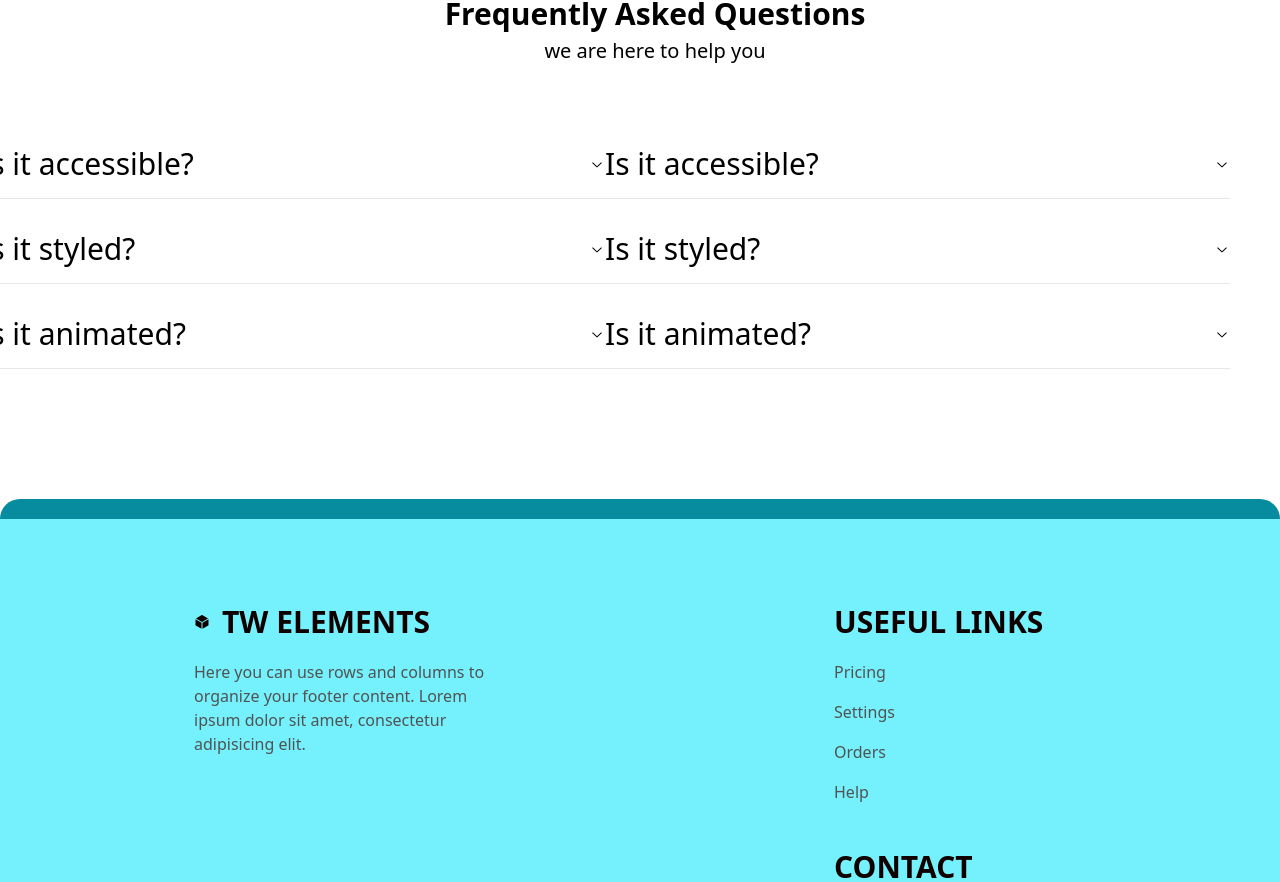
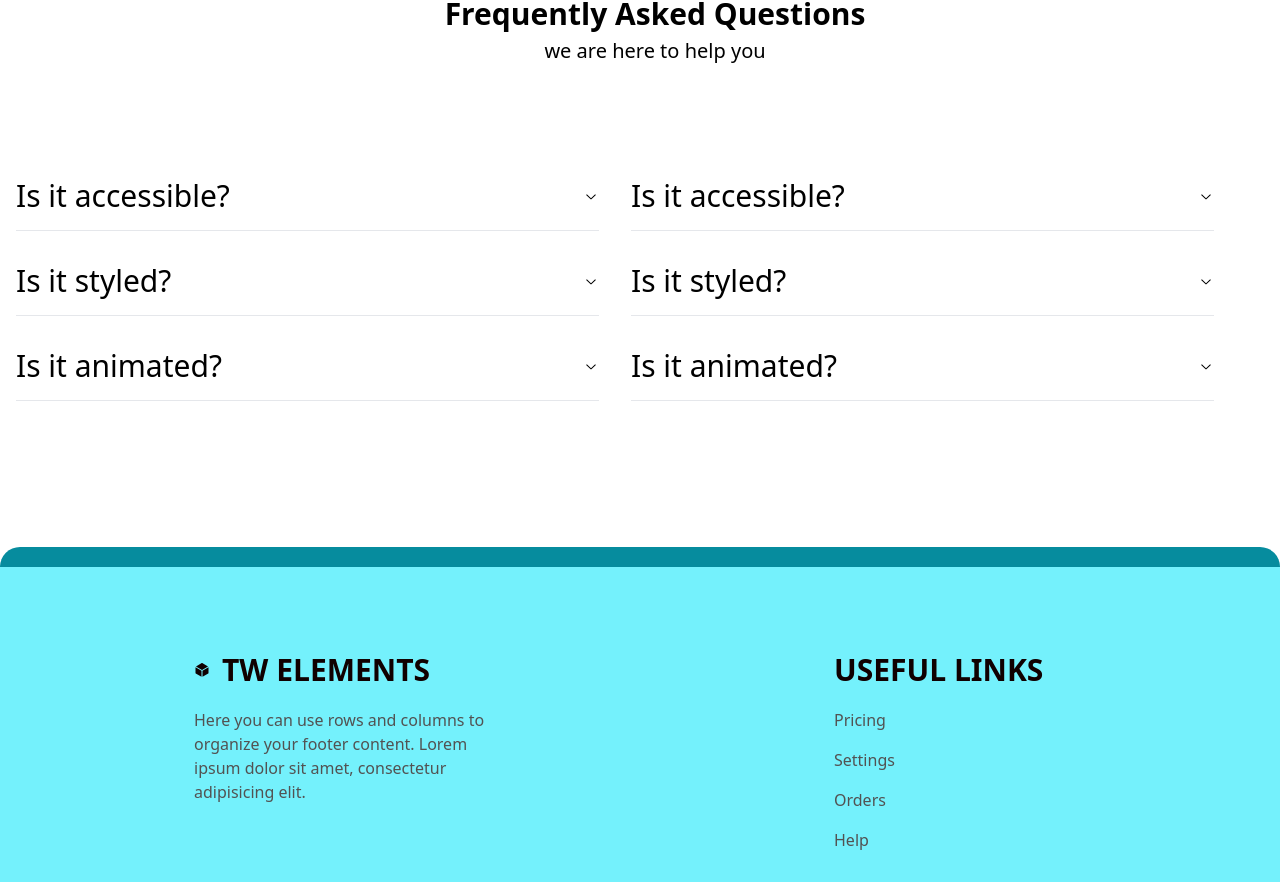
Before and after one commit to nagasritha/ExamSafari, a React (Vite) app: page / in a window 1280 px wide. Shown: the part 3192-4074 px from the top of the page. Built offline with nearby package versions, Linux system fonts and the light colour scheme; a web font is replaced by a local one.

Commit message:
rearranged

```diff
--- a/src/components/Faqs/Faq.tsx
+++ b/src/components/Faqs/Faq.tsx
@@ -12,23 +12,23 @@ function Faq() {
       <div id="#contact-section" className='services-container'>
         <div className='service-heading mt-36' style={{textAlign:"center"}}> Frequently Asked Questions</div>
         <div className='service-para mb-16' style={{textAlign:"center"}}> we are here to help you </div>
-        <div className="faq-section">
-        <div className='faq-part'>
+        <div className="faq-section pl-5">
+        <div className='faq-part p-4'>
                <Accordion type="single" collapsible className="w-full">
-                  <AccordionItem value="item-1">
+                  <AccordionItem value="item-1" className="mt-2 md:mt-4 ">
                     <AccordionTrigger className="text-lg md:text-3xl">Is it accessible?</AccordionTrigger>
                     <AccordionContent className="text-base text-2xl">
                       Yes. It adheres to the WAI-ARIA design pattern.
                     </AccordionContent>
                   </AccordionItem>
-                  <AccordionItem value="item-2" className=" mt-2 md:mt-4 ">
+                  <AccordionItem value="item-2" className="mt-2 md:mt-4 ">
                     <AccordionTrigger className="text-lg md:text-3xl">Is it styled?</AccordionTrigger>
                     <AccordionContent className="text-base text-2xl">
                       Yes. It comes with default styles that matches the other
                       components&apos; aesthetic.
                     </AccordionContent>
                   </AccordionItem>
-                  <AccordionItem value="item-3" className=" mt-2 md:mt-4 ">
+                  <AccordionItem value="item-3" className="mt-2 md:mt-4 ">
                     <AccordionTrigger className="text-lg md:text-3xl">Is it animated?</AccordionTrigger>
                     <AccordionContent className="text-base text-2xl">
                       Yes. It's animated by default, but you can disable it if you prefer.
@@ -37,22 +37,22 @@ function Faq() {
                 </Accordion>
 
           </div>
-          <div className='faq-part'>
+          <div className='faq-part p-4'>
                <Accordion type="single" collapsible className="w-full">
-                  <AccordionItem value="item-1">
+                  <AccordionItem value="item-1" className="mt-2 md:mt-4 ">
                     <AccordionTrigger className="text-lg md:text-3xl">Is it accessible?</AccordionTrigger>
                     <AccordionContent className="text-base text-2xl">
                       Yes. It adheres to the WAI-ARIA design pattern.
                     </AccordionContent>
                   </AccordionItem>
-                  <AccordionItem value="item-2" className=" mt-2 md:mt-4 ">
+                  <AccordionItem value="item-2" className="mt-2 md:mt-4 ">
                     <AccordionTrigger className="text-lg md:text-3xl">Is it styled?</AccordionTrigger>
                     <AccordionContent className="text-base text-2xl">
                       Yes. It comes with default styles that matches the other
                       components&apos; aesthetic.
                     </AccordionContent>
                   </AccordionItem>
-                  <AccordionItem value="item-3" className=" mt-2 md:mt-4 ">
+                  <AccordionItem value="item-3" className="mt-2 md:mt-4 ">
                     <AccordionTrigger className="text-lg md:text-3xl">Is it animated?</AccordionTrigger>
                     <AccordionContent className="text-base text-2xl">
                       Yes. It's animated by default, but you can disable it if you prefer.
--- a/src/components/Faqs/index.css
+++ b/src/components/Faqs/index.css
@@ -5,6 +5,10 @@
 .faq-section{
     margin:30px 10px 30px 10px;
     width:100%;
+    display:flex;
+    flex-direction:column;
+    justify-content:center;
+    align-items:center;
 }
 .faq-part{
     width:80%;
@@ -15,6 +19,8 @@
         width:100%;
         display:flex;
         justify-content:space-evenly;
+        align-items:center;
+        flex-direction:row;
     }
     .faq-part{
         width:45%;
```
